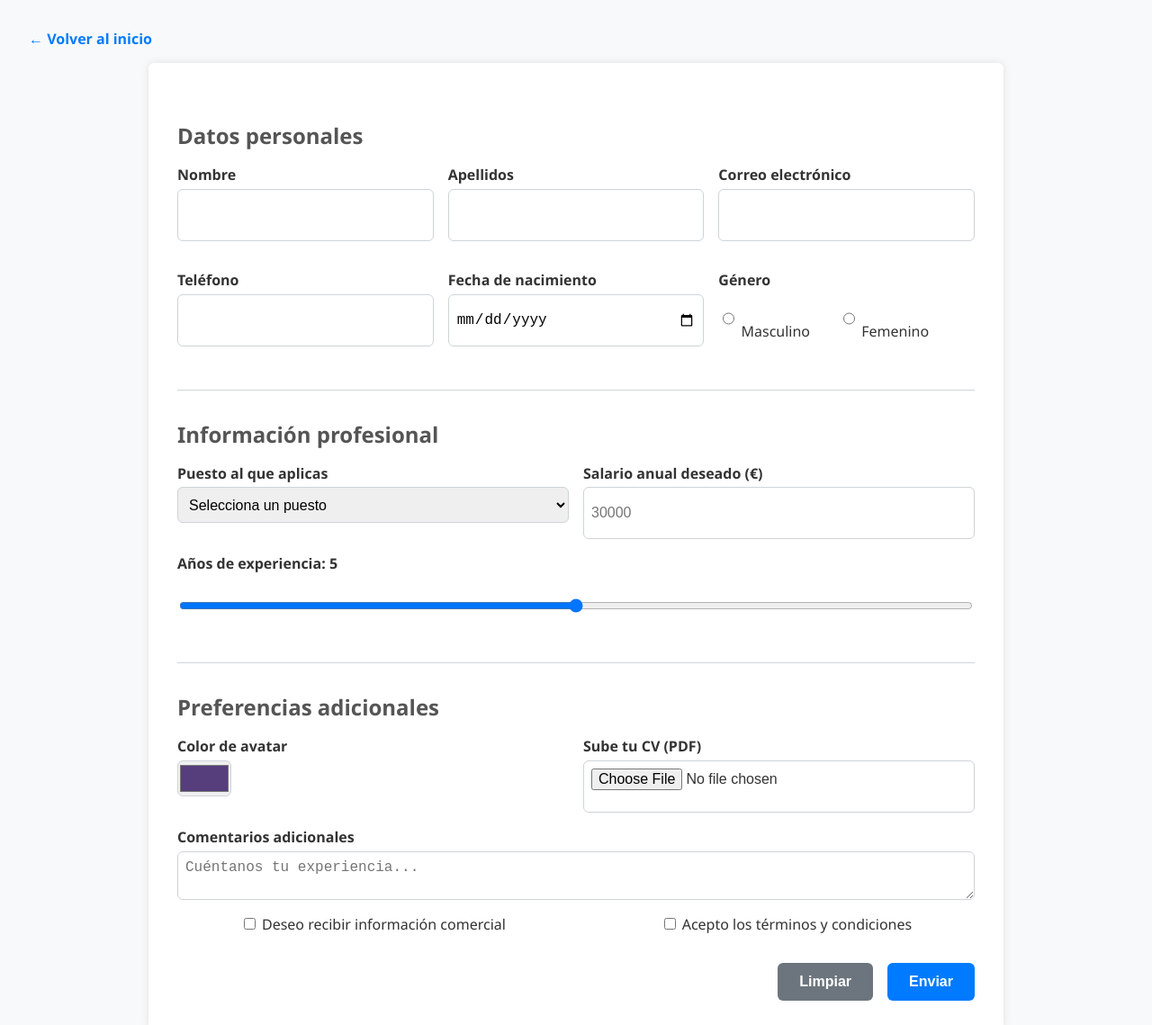
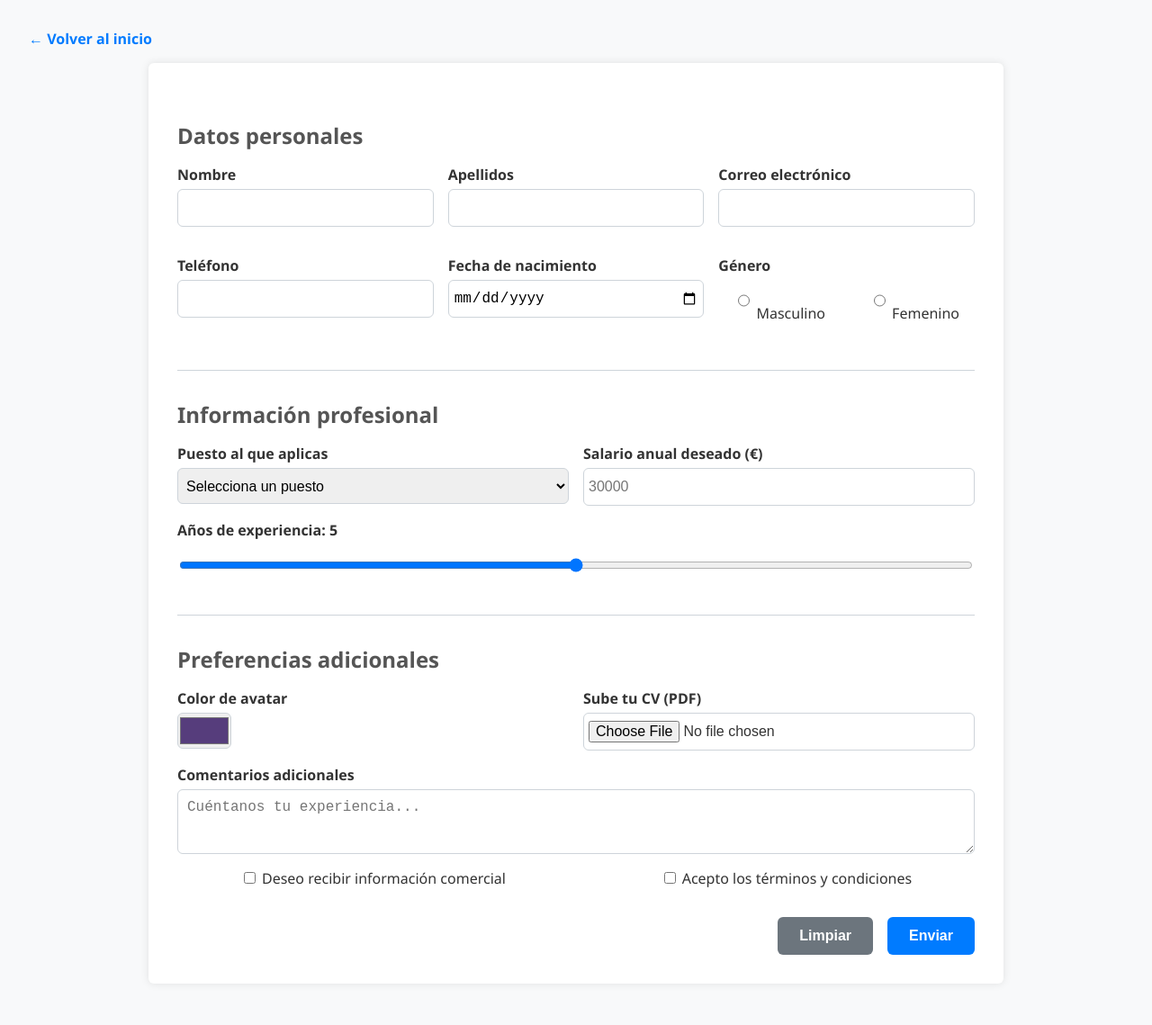
Before and after one commit to 4GeeksAcademy/antonio_barroso-html-form, a website: page scss-form/scss-form.html in a window 1280 px wide. Shown: the whole page at 90% size. Drawn offline with Linux system fonts and the light colour scheme.

Commit message:
Corrección diseño scss

```diff
--- a/scss-form/scss-form.html
+++ b/scss-form/scss-form.html
@@ -4,7 +4,7 @@
   <meta charset="UTF-8" />
   <meta name="viewport" content="width=device-width, initial-scale=1.0" />
   <title>Formulario con SCSS</title>
-  <link rel="stylesheet" href="style.css" />
+  <link rel="stylesheet" href="./style.css" />
 </head>
 <body>
   <a href="../index.html" class="back-link">← Volver al inicio</a>
@@ -14,29 +14,29 @@
         <!-- DATOS PERSONALES -->
           <h2>Datos personales</h2>
           <div class="grid-2">
-            <div class="campo input-wrapper">
+            <div class="campo input">
               <label for="nombre">Nombre</label>
               <input type="text" id="nombre" required />
             </div>
-            <div class="campo input-wrapper">
+            <div class="campo input">
               <label for="apellidos">Apellidos</label>
               <input type="text" id="apellidos" required />
             </div>
 
-            <div class="campo input-wrapper">
+            <div class="campo input">
               <label for="email">Correo electrónico</label>
               <input type="email" id="email" required />
             </div>
-            <div class="campo input-wrapper">
+            <div class="campo input">
               <label for="telefono">Teléfono</label>
               <input type="tel" id="telefono" />
             </div>
 
-            <div class="campo input-wrapper">
+            <div class="campo input">
               <label for="fechaNacimiento">Fecha de nacimiento</label>
               <input type="date" id="fechaNacimiento" />
             </div>
-            <div class="campo input-wrapper">
+            <div class="campo input">
               <label>Género</label>
               <div class="radio-row">
                 <label><input type="radio" name="genero" value="masculino" /> Masculino</label>
@@ -49,7 +49,7 @@
         <!-- INFORMACIÓN PROFESIONAL -->
           <h2>Información profesional</h2>
           <div class="grid-2">
-            <div class="campo input-wrapper">
+            <div class="campo input">
               <label for="puesto">Puesto al que aplicas</label>
               <select id="puesto" required>
                 <option value="">Selecciona un puesto</option>
@@ -60,12 +60,12 @@
                 <option>DevOps Engineer</option>
               </select>
             </div>
-            <div class="campo input-wrapper">
+            <div class="campo input">
               <label for="salario">Salario anual deseado (€)</label>
               <input type="number" id="salario" placeholder="30000" min="18000" max="120000" required />
             </div>
           </div>
-          <div class="campo input-wrapper">
+          <div class="campo input">
             <label for="experiencia">Años de experiencia: <span id="valorExperiencia">0</span></label>
             <input type="range" id="experiencia" min="0" max="10" step="1" />
           </div>
@@ -74,17 +74,17 @@
         <!-- PREFERENCIAS -->
           <h2>Preferencias adicionales</h2>
           <div class="grid-2">
-            <div class="campo input-wrapper">
+            <div class="campo input">
               <label for="color">Color de avatar</label>
               <input type="color" id="color" value="#563d7c" />
             </div>
-            <div class="campo input-wrapper">
+            <div class="campo input">
               <label for="cv">Sube tu CV (PDF)</label>
               <input type="file" id="cv" accept=".pdf" />
             </div>
           </div>
 
-          <div class="campo input-wrapper">
+          <div class="campo input">
             <label for="comentarios">Comentarios adicionales</label>
             <textarea id="comentarios" placeholder="Cuéntanos tu experiencia..."></textarea>
           </div>
--- a/scss-form/style.scss
+++ b/scss-form/style.scss
@@ -15,9 +15,7 @@ $box-shadow: 0 0 10px rgba(0, 0, 0, 0.1);
 
 $font-stack: 'Segoe UI', sans-serif;
 
-$input-padding: 0.5rem;
 $input-font-size: 1rem;
-$input-height: 40px;
 
 $button-padding: 0.75rem 1.5rem;
 $button-font-size: 1rem;
@@ -80,16 +78,21 @@ h2 {
   input,
   select,
   textarea {
-    padding: $input-padding;
-    height: $input-height;
+    padding: 0 5px;
+    height: 40px;
     border: 1px solid $border-color;
     border-radius: $border-radius;
     font-size: $input-font-size;
   }
 
   textarea {
-    height: auto;
+    height: 50px;
+    padding: 10px;
     resize: vertical;
+  }
+
+  input[type='file']{
+    align-content: center;
   }
 }
 
@@ -196,7 +199,8 @@ img.colorpick-eyedropper-input-trigger {
 .radio-row {
     display: flex;
     gap: 2rem;
-    margin-top: 0.3rem;
+    justify-content: space-evenly;
+    margin: auto 0;
 
     label {
       font-weight: normal;
@@ -207,7 +211,6 @@ img.colorpick-eyedropper-input-trigger {
     display: flex;
     flex-wrap: wrap;
     gap: 2rem;
-    margin-top: 1rem;
     justify-content: space-around;
 
     label {
```
Also changed, not shown: scss-form/style.css, 1 other file.
